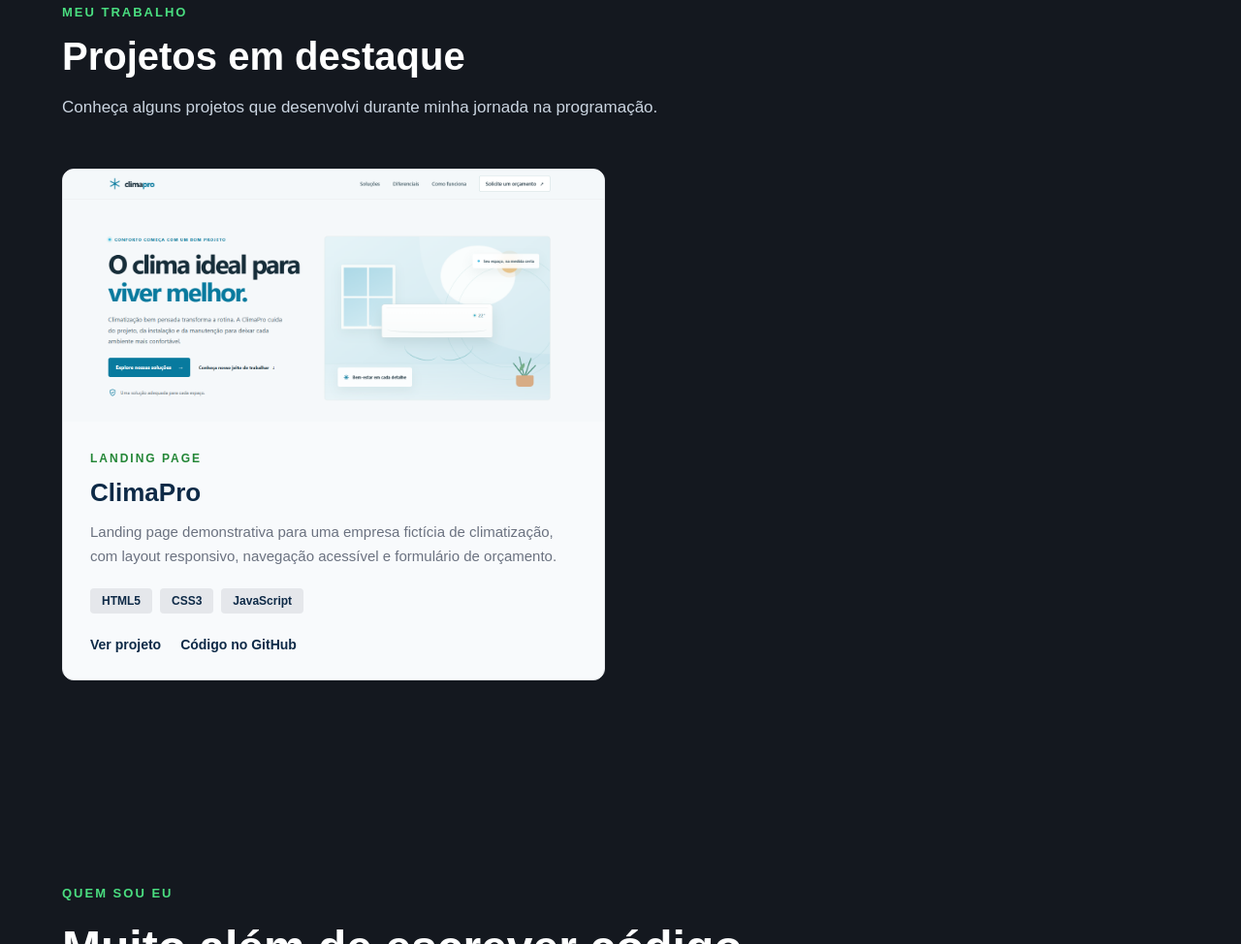
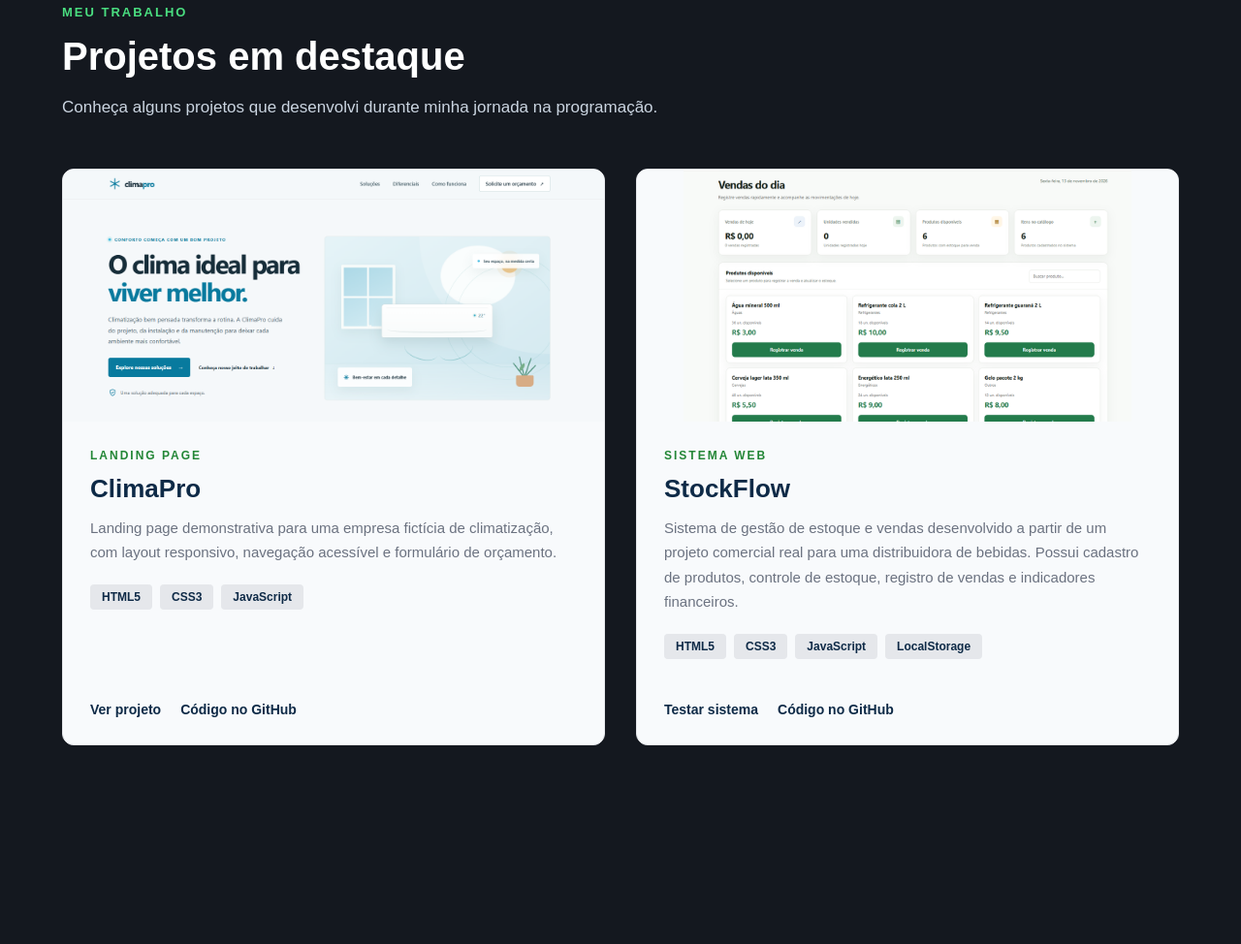
Before and after one commit to Mathttk/portfolio, a plain HTML site: page index.html in a window 1280 px wide. Shown: the part 778-1752 px from the top of the page at 97% size. Drawn offline with Linux system fonts and the light colour scheme.

Commit message:
Adiciona StockFlow ao portfolio

```diff
--- a/css/style.css
+++ b/css/style.css
@@ -870,3 +870,37 @@ header {
         align-items: center;
     }
 }
+
+
+/* IMAGEM STOCKFLOW */
+
+.project-card:nth-child(2) .project-image {
+    overflow: hidden;
+}
+
+.project-card:nth-child(2) .project-image img {
+    width: 100%;
+    height: 100%;
+    object-fit: contain;
+    object-position: center;
+    transform: none;
+    display: block;
+}
+
+/* ALINHAMENTO DOS CARTÕES DE PROJETOS */
+
+.project-card {
+    display: flex;
+    flex-direction: column;
+}
+
+.project-info {
+    display: flex;
+    flex-direction: column;
+    flex: 1;
+}
+
+.project-links {
+    margin-top: auto;
+    padding-top: 20px;
+}
--- a/index.html
+++ b/index.html
@@ -232,7 +232,71 @@
                         </div>
 
                     </article>
+<!-- PROJETO 02 - STOCKFLOW -->
+<article class="project-card">
 
+    <!-- IMAGEM DO PROJETO -->
+    <div class="project-image">
+
+        <img
+            src="assets/images/StockFlow.png"
+            alt="Captura de tela do sistema StockFlow Demo"
+            loading="lazy"
+        >
+
+    </div>
+
+    <!-- INFORMAÇÕES DO PROJETO -->
+    <div class="project-info">
+
+        <span class="project-category">
+            SISTEMA WEB
+        </span>
+
+        <h3>StockFlow</h3>
+
+        <p>
+            Sistema de gestão de estoque e vendas desenvolvido
+            a partir de um projeto comercial real para uma
+            distribuidora de bebidas. Possui cadastro de produtos,
+            controle de estoque, registro de vendas e indicadores
+            financeiros.
+        </p>
+
+        <!-- TECNOLOGIAS UTILIZADAS -->
+        <div class="project-tech">
+
+            <span>HTML5</span>
+            <span>CSS3</span>
+            <span>JavaScript</span>
+            <span>LocalStorage</span>
+
+        </div>
+
+        <!-- LINKS DO PROJETO -->
+        <div class="project-links">
+
+            <a
+                href="https://mathttk.github.io/stockflow-demo/"
+                target="_blank"
+                rel="noopener noreferrer"
+            >
+                Testar sistema
+            </a>
+
+            <a
+                href="https://github.com/Mathttk/stockflow-demo"
+                target="_blank"
+                rel="noopener noreferrer"
+            >
+                Código no GitHub
+            </a>
+
+        </div>
+
+    </div>
+
+</article>
                 </div>
 
             </div>
```
Also changed, not shown: assets/images/StockFlow.png (added).
